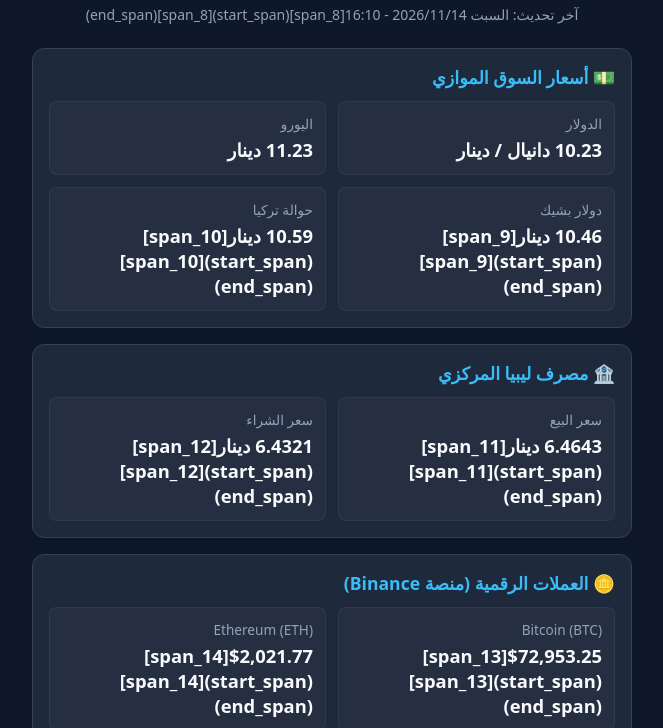
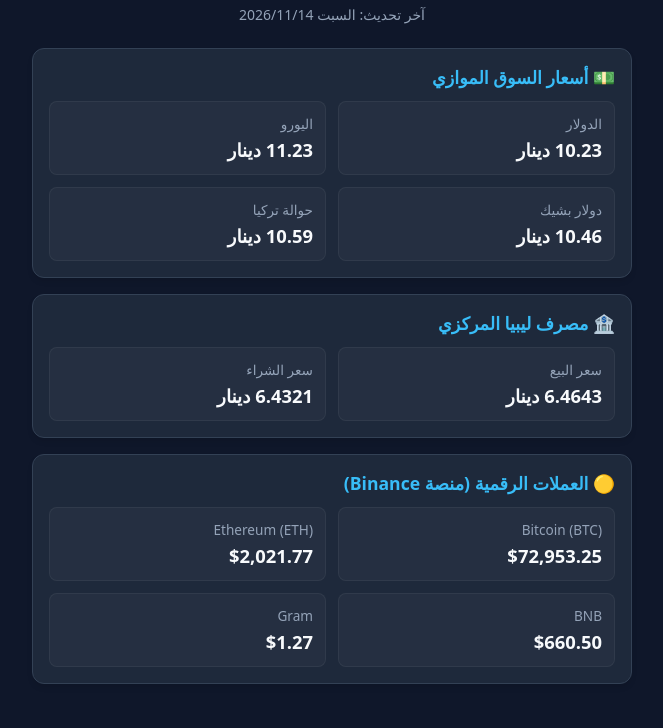
Before and after one commit to user5708065/Dinarat, a plain HTML site: page index.html in a window 1280 px wide. Shown: the part 72-800 px from the top of the page, without its empty margins (308-971 px from the left). Drawn offline with Linux system fonts and the light colour scheme.

Commit message:
Update index.html

```diff
--- a/index.html
+++ b/index.html
@@ -84,16 +84,16 @@
   <div class="container">
     <header>
       <h1>أسعار العملات والذهب في ليبيا</h1>
-        <div class="update-time">آخر تحديث: السبت 2026/11/14 - 16:10[span_8](start_span)[span_8](end_span)</div>
+      <div class="update-time">آخر تحديث: السبت 2026/11/14</div>
     </header>
 
-    <!-- أسعار الصرف الرئيسية -->
+    <!-- أسعار السوق الموازي -->
     <div class="card">
       <div class="card-title">💵 أسعار السوق الموازي</div>
       <div class="grid">
         <div class="item">
           <div class="item-label">الدولار</div>
-                <div class="item-value">10.23 دانيال / دينار</div>
+          <div class="item-value">10.23 دينار</div>
         </div>
         <div class="item">
           <div class="item-label">اليورو</div>
@@ -101,11 +101,11 @@
         </div>
         <div class="item">
           <div class="item-label">دولار بشيك</div>
-                <div class="item-value">10.46 دينار[span_9](start_span)[span_9](end_span)</div>
+          <div class="item-value">10.46 دينار</div>
         </div>
         <div class="item">
           <div class="item-label">حوالة تركيا</div>
-                <div class="item-value">10.59 دينار[span_10](start_span)[span_10](end_span)</div>
+          <div class="item-value">10.59 دينار</div>
         </div>
       </div>
     </div>
@@ -116,39 +116,39 @@
       <div class="grid">
         <div class="item">
           <div class="item-label">سعر البيع</div>
-                <div class="item-value">6.4643 دينار[span_11](start_span)[span_11](end_span)</div>
+          <div class="item-value">6.4643 دينار</div>
         </div>
         <div class="item">
           <div class="item-label">سعر الشراء</div>
-                <div class="item-value">6.4321 دينار[span_12](start_span)[span_12](end_span)</div>
+          <div class="item-value">6.4321 دينار</div>
         </div>
       </div>
     </div>
 
     <!-- العملات الرقمية -->
     <div class="card">
-        <div class="card-title">🪙 العملات الرقمية (منصة Binance)</div>
+      <div class="card-title">🟡 العملات الرقمية (منصة Binance)</div>
       <div class="grid">
         <div class="item">
           <div class="item-label">Bitcoin (BTC)</div>
-                <div class="item-value">$72,953.25[span_13](start_span)[span_13](end_span)</div>
+          <div class="item-value">$72,953.25</div>
         </div>
         <div class="item">
           <div class="item-label">Ethereum (ETH)</div>
-                <div class="item-value">$2,021.77[span_14](start_span)[span_14](end_span)</div>
+          <div class="item-value">$2,021.77</div>
         </div>
         <div class="item">
           <div class="item-label">BNB</div>
-                <div class="item-value">$660.50[span_15](start_span)[span_15](end_span)</div>
+          <div class="item-value">$660.50</div>
         </div>
         <div class="item">
           <div class="item-label">Gram</div>
-                <div class="item-value">$1.27[span_16](start_span)[span_16](end_span)</div>
-            </div>
+          <div class="item-value">$1.27</div>
         </div>
       </div>
     </div>
 
-<!-- update -->
+  </div>
+
 </body>
 </html>
```
Lines whose indentation alone changed are shown as unchanged.
